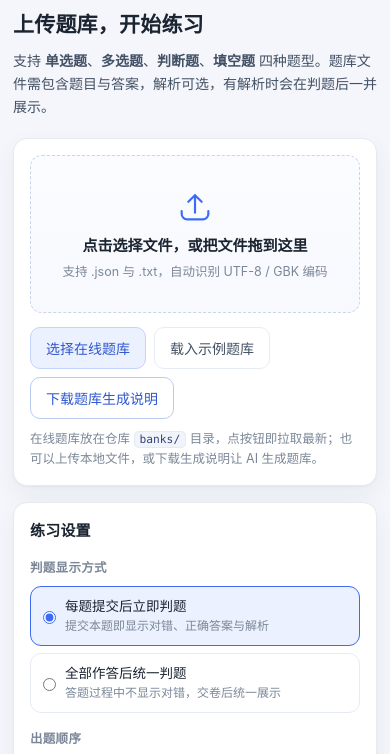
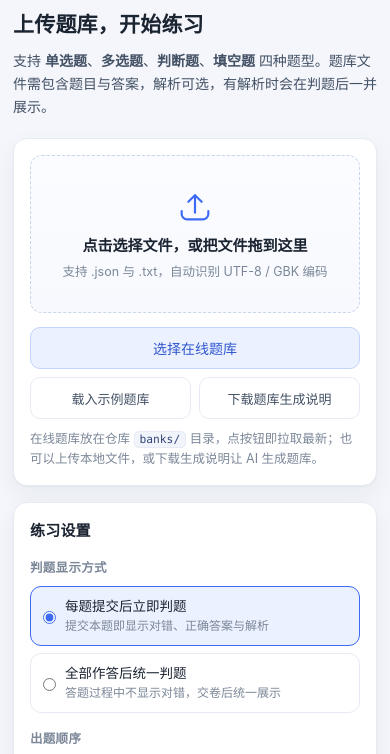
Before and after one commit to SubmergeDQ/Practice-Assistant, a plain HTML site: page index.html in a window 390 px wide. Shown: the part 69-823 px from the top of the page. Drawn offline with Linux system fonts and the light colour scheme.

Commit message:
style: 手机端上传区按钮重排，去掉 2+1 折行与三种样式混搭
- 「选择在线题库」在 ≤560px 下独占一行（主行动），另两个按钮均分下一行
- 统一按钮高度 42px，次要按钮字号 13px 保证「下载题库生成说明」在 320px 也不折行
- 去掉 .btn-guide 的蓝色描边样式，统一为 ghost，全站只保留一个主行动视觉重点
- 按新样式重拍首屏与在线题库面板

```diff
--- a/css/style.css
+++ b/css/style.css
@@ -183,13 +183,6 @@ code {
 
 .btn-block { width: 100%; }
 .btn-sm { padding: 6px 12px; font-size: 13px; }
-
-.btn-guide {
-  background: #fff;
-  border-color: #b9cbf3;
-  color: var(--primary-d);
-}
-.btn-guide:hover { background: var(--primary-soft); border-color: var(--primary); }
 
 .btn-online {
   background: var(--primary-soft);
@@ -988,4 +981,15 @@ body.modal-open { overflow: hidden; }
   .option { padding: 12px 13px; }
   .sheet-cell { height: 36px; }
   .btn { padding: 10px 15px; }
+
+  /* 上传操作区：主行动独占一行，两个次要按钮均分，避免 2+1 的折行 */
+  .upload-actions { gap: 8px; }
+  .upload-actions .btn { min-height: 42px; }
+  .upload-actions .btn-online { flex: 1 1 100%; }
+  .upload-actions .btn-ghost {
+    flex: 1 1 calc(50% - 4px);
+    padding-left: 8px;
+    padding-right: 8px;
+    font-size: 13px;
+  }
 }
--- a/index.html
+++ b/index.html
@@ -58,7 +58,7 @@
         <div class="upload-actions">
           <button class="btn btn-online" id="btn-online" type="button">选择在线题库</button>
           <button class="btn btn-ghost" id="btn-load-sample" type="button">载入示例题库</button>
-          <button class="btn btn-guide" id="btn-dl-guide" type="button">下载题库生成说明</button>
+          <button class="btn btn-ghost" id="btn-dl-guide" type="button">下载题库生成说明</button>
         </div>
 
         <p class="upload-hint">
```
Also changed, not shown: assets/screenshot-1-upload.png, assets/screenshot-5-online.png.
